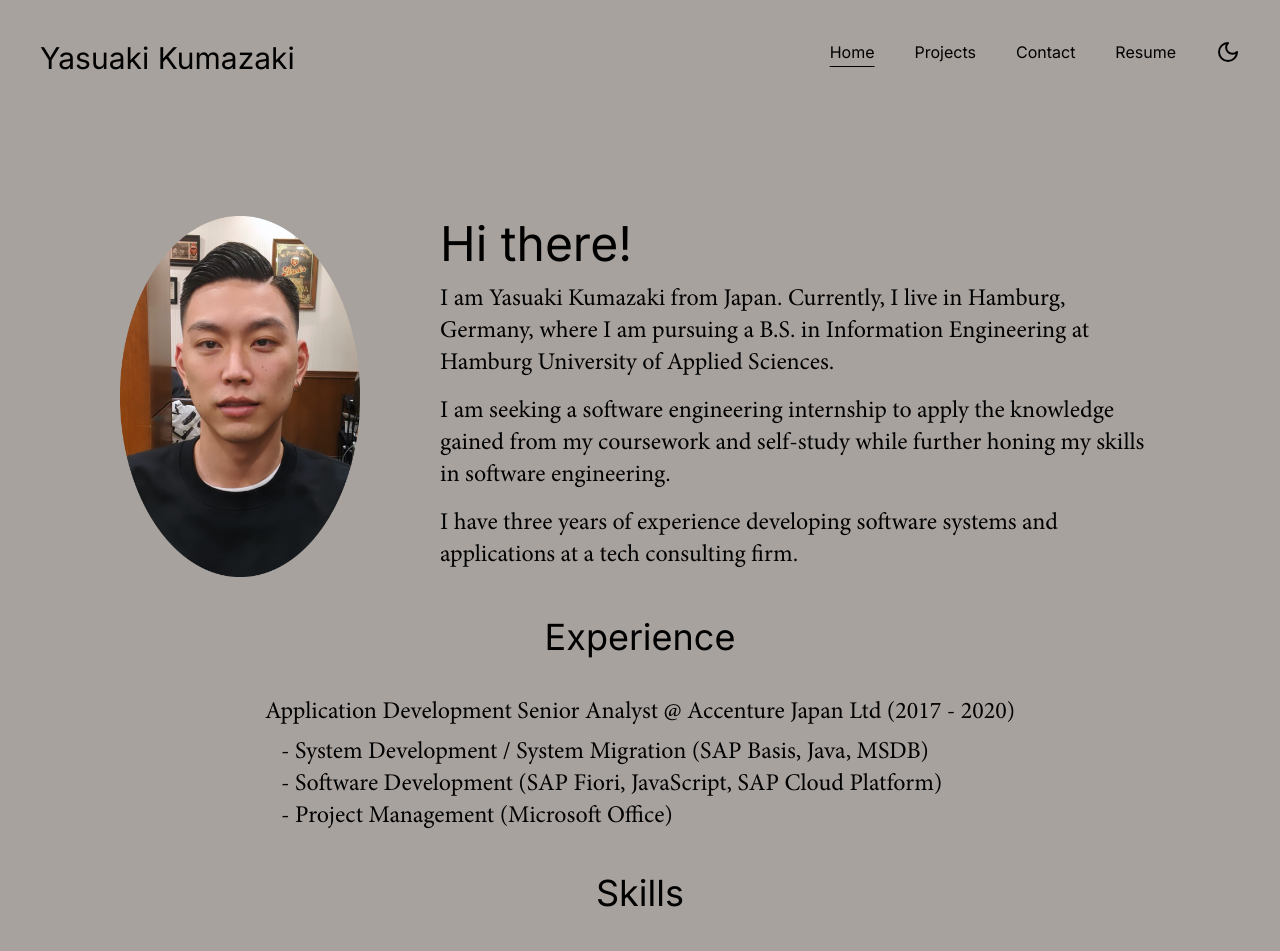
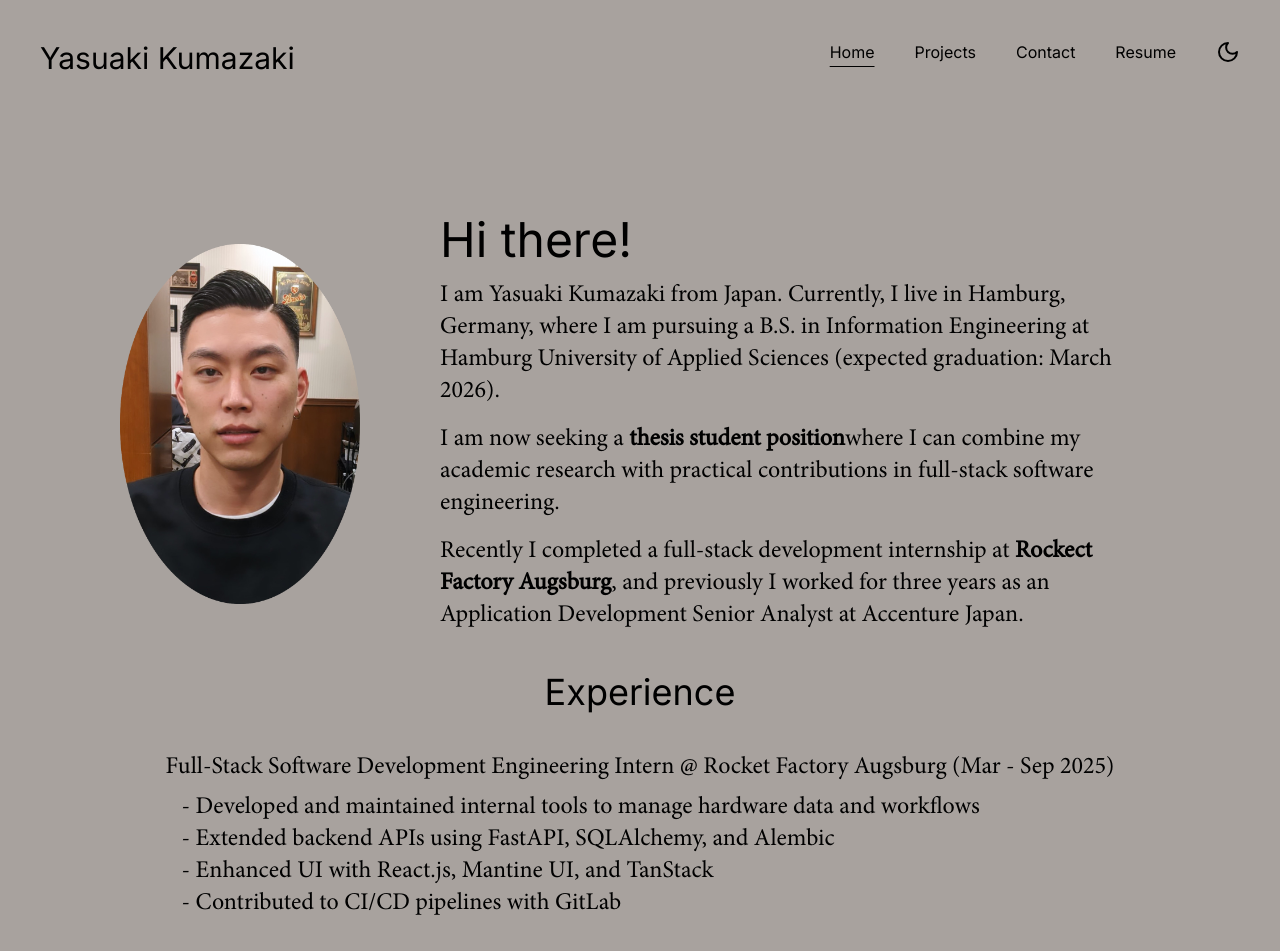
Before and after one commit to yasuaki-kumazaki/portfolio, a Next.js app: page / in a window 1280 px wide. Shown: the top 951 px of the page. Built offline with nearby package versions, Linux system fonts and the light colour scheme.

Commit message:
update main page

```diff
--- a/src/app/page.tsx
+++ b/src/app/page.tsx
@@ -69,16 +69,16 @@ export default function Home() {
             <p className="text-xl lg:text-2xl font-minionPro">
               I am Yasuaki Kumazaki from Japan. Currently, I live in Hamburg,
               Germany, where I am pursuing a B.S. in Information Engineering at
-              Hamburg University of Applied Sciences.
+              Hamburg University of Applied Sciences (expected graduation: March 2026).
             </p>
             <p className="text-xl lg:text-2xl font-minionPro">
-              I am seeking a software engineering internship to apply the
-              knowledge gained from my coursework and self-study while further
-              honing my skills in software engineering.
+              I am now seeking a <span className="font-semibold">thesis student position</span>
+              where I can combine my academic research with practical contributions
+              in full-stack software engineering.
             </p>
             <p className="text-xl lg:text-2xl font-minionPro">
-              I have three years of experience developing software systems and
-              applications at a tech consulting firm.
+              Recently I completed a full-stack development internship at <span className="font-semibold">Rockect Factory Augsburg</span>,
+              and previously I worked for three years as an Application Development Senior Analyst at Accenture Japan.
             </p>
           </div>
         </div>
@@ -87,6 +87,23 @@ export default function Home() {
           <div>
             <h1 className="text-2xl lg:text-4xl">Experience</h1>
           </div>
+
+          <div className="text-xl lg:text-2xl">
+            <h2 className="pb-2 font-minionPro">
+              Full-Stack Software Development Engineering Intern @ Rocket Factory Augsburg (Mar - Sep 2025)
+            </h2>
+            <ul className="px-4 font-minionPro">
+              <li>
+                - Developed and maintained internal tools to manage hardware data and workflows
+              </li>
+              <li>
+                - Extended backend APIs using FastAPI, SQLAlchemy, and Alembic
+              </li>
+              <li>- Enhanced UI with React.js, Mantine UI, and TanStack</li>
+              <li>- Contributed to CI/CD pipelines with GitLab</li>
+            </ul>
+          </div>
+
           <div className="text-xl lg:text-2xl">
             <h2 className="pb-2 font-minionPro">
               Application Development Senior Analyst @ Accenture Japan Ltd (2017
@@ -94,13 +111,12 @@ export default function Home() {
             </h2>
             <ul className="px-4 font-minionPro">
               <li>
-                - System Development / System Migration (SAP Basis, Java, MSDB){" "}
+                - Developed applications on SAP Cloud Platform using JavaScript, Java, and ABAP
               </li>
               <li>
-                - Software Development (SAP Fiori, JavaScript, SAP Cloud
-                Platform)
+                - Configured environments for SAP S/4 HANA system migration
               </li>
-              <li>- Project Management (Microsoft Office)</li>
+              <li>- Collaborated with cross-functional teams on enterprise projects</li>
             </ul>
           </div>
         </div>
```
Also changed, not shown: 1 other file (tests, documents, lock files or other folders).
